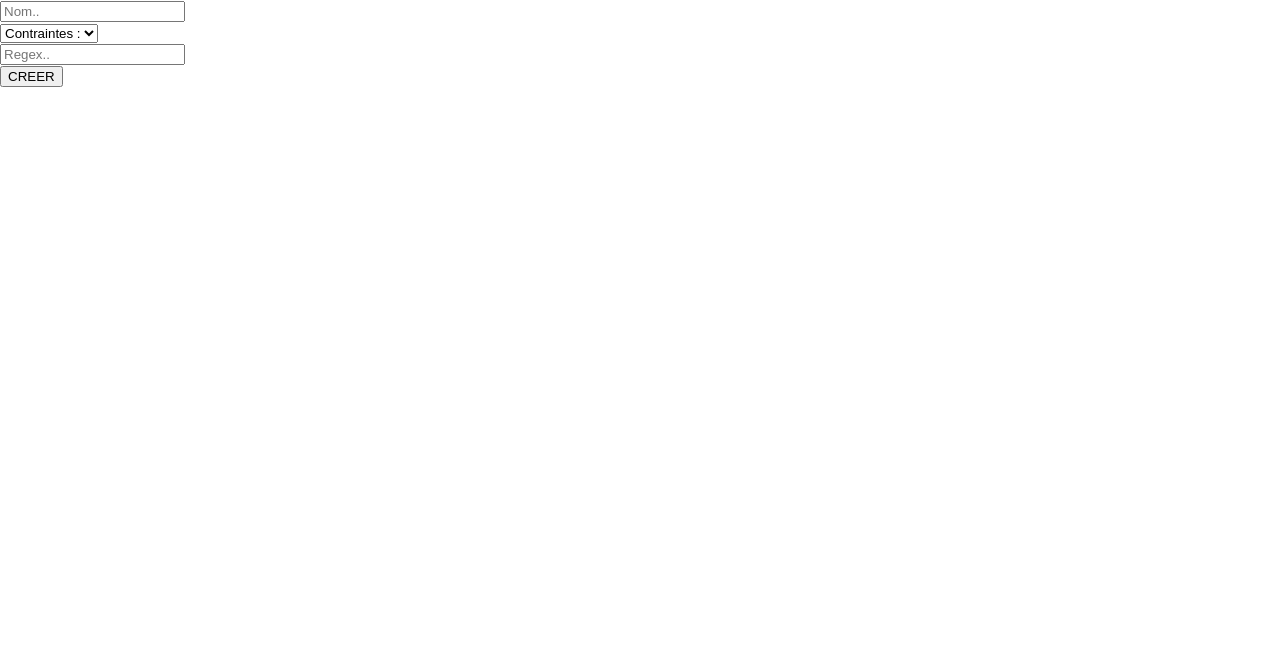
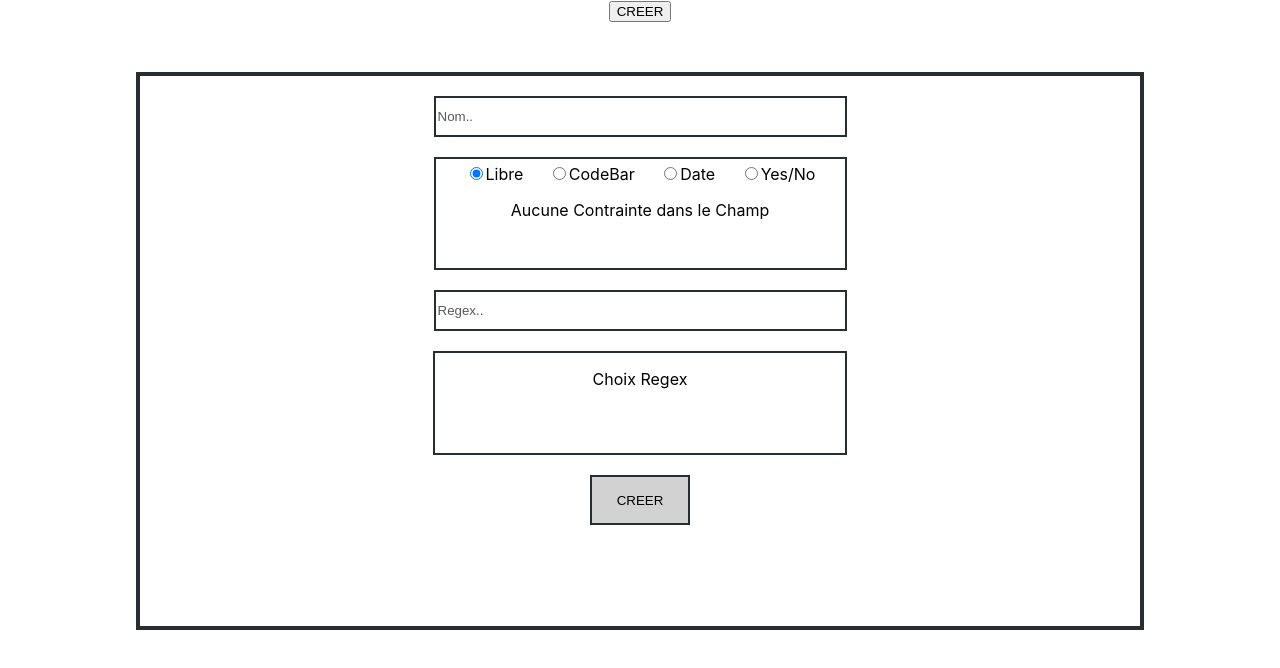
Before and after one commit to arsenedessintey/training_node_react, a React (Create React App) app in the folder client/: page / in a window 1280 px wide. Both pictures are taken after a click on the button "CREER". Shown: the top 668 px of the page. Built offline with nearby package versions, Linux system fonts and the light colour scheme.

Commit message:
Add Modal constraint creator

```diff
--- a/client/src/App.css
+++ b/client/src/App.css
@@ -36,3 +36,80 @@
     transform: rotate(360deg);
   }
 }
+
+.display_flex_row{
+  display: flex;
+  flex-direction: row;
+  justify-content: space-evenly
+}
+
+.cadre_radio{
+  padding: 4.5px;
+  width: 400px;
+  height: 100px;
+  border: solid 2px #282c34;
+
+}
+
+.radio_center{
+  display:flex;
+  justify-content: center;
+}
+
+.Nom{
+  width: 405px;
+  height: 35px;
+  border: solid 2px #282c34;
+
+}
+
+.Regex{
+  width: 405px;
+  height: 35px;
+  border: solid 2px #282c34;
+}
+
+.boutoncreer{
+  width: 100px;
+  height: 50px;
+  border: solid 2px #282c34;
+  background-color: #d2d2d2;
+}
+
+.boutoncreer:hover{
+  background-color: rgb(236, 236, 236);
+}
+
+.cont{
+  width: 1000px;
+  height: 550px;
+  border: solid 4px #282c34;
+}
+
+.cont-center{
+  display:flex;
+  justify-content: center;
+  margin-top:50px;
+}
+
+input::placeholder{
+  color:#595959
+}
+
+.Regexcheck{
+  width: 410px;
+  height: 100px;
+  border: solid 2px #282c34;
+}
+
+.Regexcheck_center{
+  display:flex;
+  justify-content: center;
+}
+
+.croix{
+  width: 50px;
+  position: absolute ;
+  margin-left: -480px;
+  margin-top: 15px;
+}
--- a/client/src/App.tsx
+++ b/client/src/App.tsx
@@ -1,11 +1,12 @@
 import React from 'react';
-import NewConstraint from './NewConstraint';
+import "./App.css";
+import Modal from './component/Modal';
 
 
 function App() {
   return (
     <div className="App">
-        <NewConstraint />
+        <Modal />
     </div>
   );
 }
--- a/client/src/NewConstraint.tsx
+++ /dev/null
@@ -1,46 +0,0 @@
-import React, { useState } from 'react'
-
-export default function NewConstraint() {
-  //State
-
-  const [constraint, setConstraint] = useState({
-    nom:"",
-    contrainte:"",
-    regex:""
-
-  })
-  //Comportement
-
-  const handleChange = (e: { target: { name: any; value: any; }; }) => {
-    const{name,value} = e.target;
-    setConstraint((prev) => {
-      return {...prev, [name]: value};
-    })
-  };
-
- const handleSubmit = (e: { preventDefault: () => void; }) => {
-    e.preventDefault();
-    console.log(constraint);
- }
-
-  //Affichage
-  return (
-    <div id="Cont">
-      <form onSubmit={handleSubmit}>
-        <input type="text" placeholder="Nom.." name="nom" onChange={handleChange}/>
-        <br></br>
-        <select onChange={handleChange} name="contrainte">
-          <option>Contraintes :</option>
-          <option>Libre</option>
-          <option>Code Bar</option>
-          <option>...</option>
-          <option>...</option>
-        </select>
-        <br></br>
-        <input type="text" placeholder="Regex.." name="regex" onChange={handleChange}/>
-        <br></br>
-        <button type="submit">CREER</button>
-      </form>
-    </div>
-  );
-}
--- /dev/null
+++ b/client/src/component/Modal.tsx
@@ -0,0 +1,33 @@
+import React, { useState } from "react";
+import NewConstraint from "./NewConstraint";
+
+
+
+const Modal = () => {
+
+    const [modal, setModal] = useState(false);
+
+    const toggleModal = () => {
+      setModal(!modal);
+    };
+
+    if(modal) {
+      document.body.classList.add('active-modal')
+    } else {
+      document.body.classList.remove('active-modal')
+    }
+
+    return (
+      <>
+        <button onClick={toggleModal} className="btn-modal">
+          CREER
+        </button>
+
+        {modal && (
+          <NewConstraint />
+        //   <input type="image" className="croix" src={image} />
+        )}
+      </>
+    );
+  }
+  export default Modal
--- /dev/null
+++ b/client/src/component/NewConstraint.tsx
@@ -0,0 +1,72 @@
+import { MouseEventHandler, useState } from 'react'
+import image from "./cancel.png";
+
+export default function NewConstraint() {
+  //Constante
+
+  const tabType = [
+    {value: "free", label: "Libre", desc: "Aucune Contrainte dans le Champ"},
+    {value: "cb", label: "CodeBar", desc: "Cette Contrainte permet d'utiliser que des lettres et des chiffres dans le Champ"},
+    {value: "date", label: "Date", desc: "Cette Contrainte permet d'utiliser uniquement des Dates dans le Champ (avec des /)"},
+    {value: "yn", label: "Yes/No", desc: "Cette contrainte permet d'écrire uniquement Oui ou Non dans le Champs "},
+  ]
+
+  //State
+
+  const [constraint, setConstraint] = useState({
+    nom:"",
+    type:tabType[0].value,
+    regex:""
+  })
+  //Comportement
+
+  const handleChange = (e: { target: { name: any; value: any; }; }) => {
+    const{name,value} = e.target;
+    setConstraint((prev) => {
+      return {...prev, [name]: value};
+    })
+  };
+
+ const handleSubmit = (e: { preventDefault: () => void; }) => {
+    e.preventDefault();
+    console.log(constraint);
+ }
+
+  //Affichage
+  return (
+    <div className="cont-center">
+      <div className="cont">
+        <br></br>
+        <form onSubmit={handleSubmit}>
+          <input type="text" className="Nom" placeholder="Nom.." name="nom" onChange={handleChange}/>
+          <br></br>
+          <br></br>
+          <div className="radio_center">
+            <div className="cadre_radio">
+              <div className="display_flex_row">
+                {tabType.map(({value,label,desc}) => {
+                  return (<div key={value} >
+                    <input type="radio" id={value} name="type" value={value} checked={constraint.type === value} onChange={handleChange}/>
+                    <label>{label}</label>
+                  </div>)
+                } )}
+              </div>
+              <p>{tabType.find(({value}) => constraint.type === value)?.desc}</p>
+            </div>
+          </div>
+          <br></br>
+          <input type="text" className="Regex" placeholder="Regex.." name="regex" onChange={handleChange}/>
+          <br></br>
+          <br></br>
+          <div className="Regexcheck_center">
+            <div className="Regexcheck">
+              <p>Choix Regex</p>
+            </div>
+          </div>
+          <br></br>
+          <button type="submit" className="boutoncreer">CREER</button>
+        </form>
+      </div>
+    </div>
+  );
+}
```
Also changed, not shown: client/src/component/cancel.png (added).
